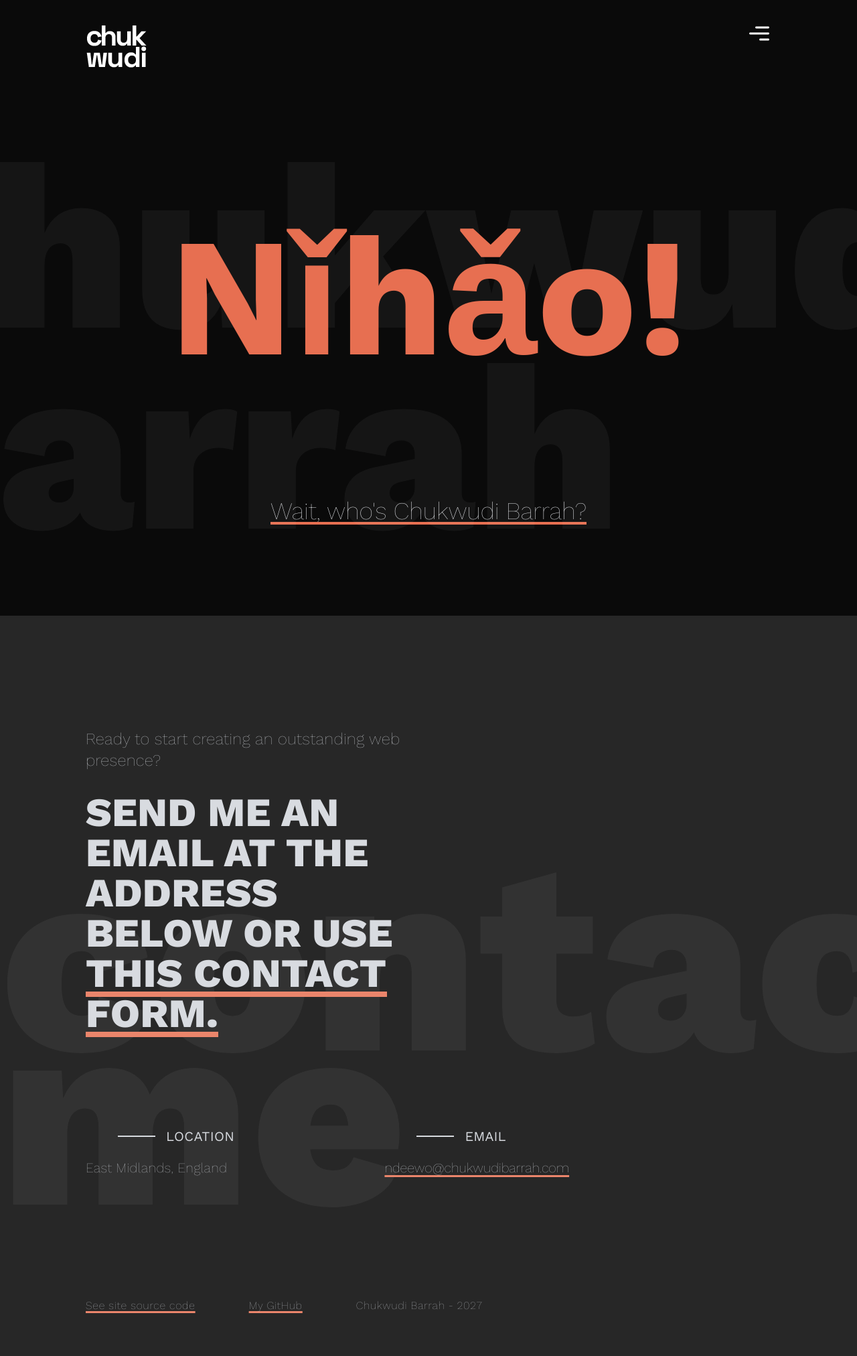
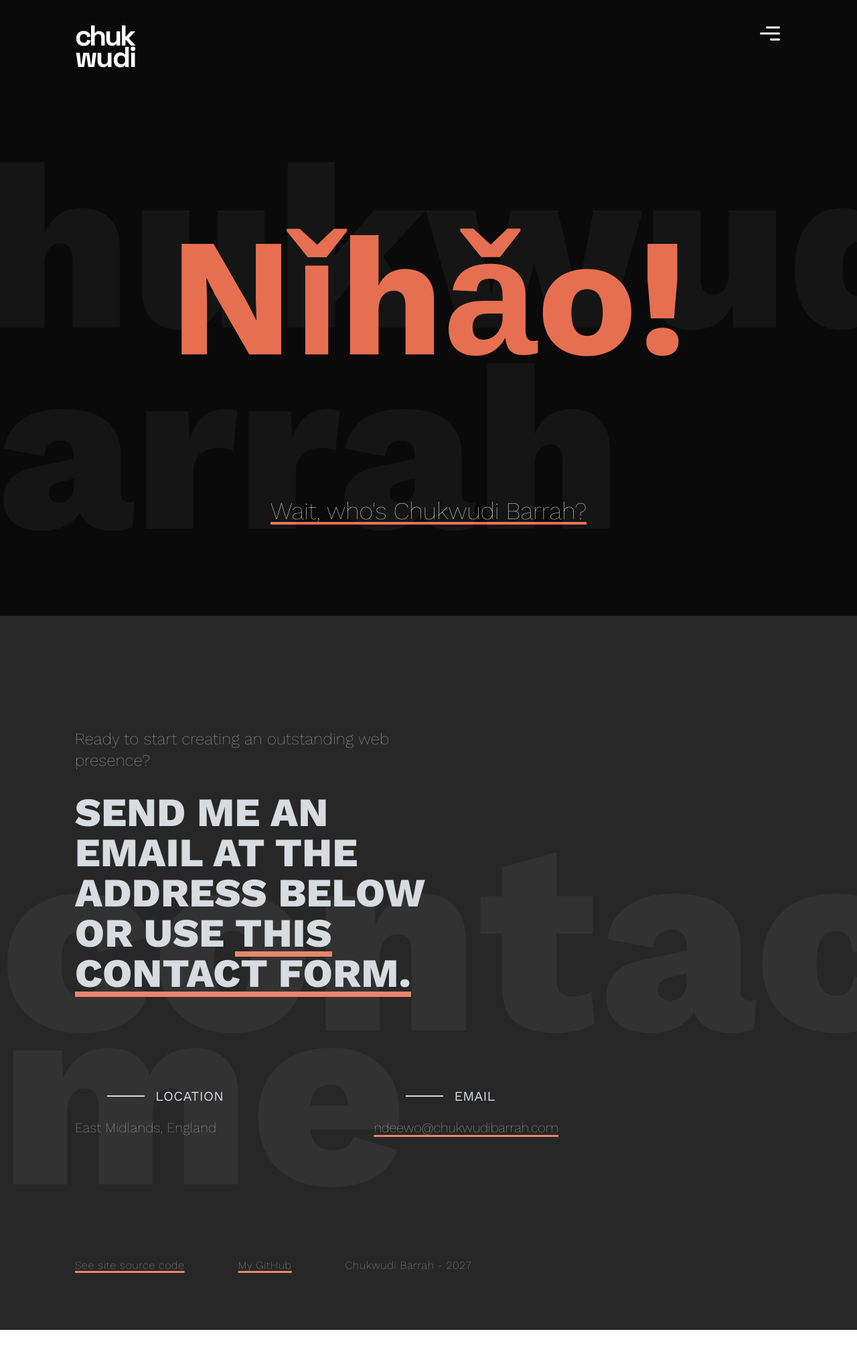
Before and after one commit to chukwudibarrah/ceebee, a Next.js app: page / in a window 1280 px wide. Shown: the top 2024 px of the page at 67% size. After the commit the page ends 1985 px from the top, so only its background shows below. Built offline with nearby package versions, Linux system fonts and the light colour scheme.

Commit message:
updated navbar border

```diff
--- a/app/components/Footer.tsx
+++ b/app/components/Footer.tsx
@@ -29,7 +29,7 @@ export default function Footer() {
           animate={{ y: 0 }}
           initial={{ y: "100%" }}
           transition={{ delay: 0.5, duration: 0.5 }}
-          className="text-gray-300 md:text-2xl text-xl md:px-32 px-11 font-thin leading-loose"
+          className="text-gray-300 md:text-2xl text-xl md:px-28 px-4 font-thin leading-loose"
         >
           Ready to start creating an outstanding web presence?
           <br />
@@ -54,7 +54,7 @@ export default function Footer() {
         animate={{ x: 0 }}
         initial={{ x: "100%" }}
         transition={{ delay: 0.75, duration: 0.75 }}
-        className="text-gray-300 flex flex-col md:flex-row my-20 md:px-32 px-11"
+        className="text-gray-300 flex flex-col md:flex-row my-20 md:px-28 px-4"
       >
         <div className="lg:mr-56 md:mb-24 mb-14 tracking-wide">
           <h3 className="flex items-center uppercase text-xl">
@@ -86,7 +86,7 @@ export default function Footer() {
         </div>
       </motion.div>
 
-      <div className="flex flex-col md:px-32 px-11 md:flex-row opacity-100 text-gray-300 font-thin tracking-wider z-20">
+      <div className="flex flex-col md:px-28 px-4 md:flex-row opacity-100 text-gray-300 font-thin tracking-wider z-20">
         <div className="text-gray-300">
           <Link
             href="https://github.com/chukwudibarrah/portfolio"
--- a/app/components/Menu.tsx
+++ b/app/components/Menu.tsx
@@ -9,7 +9,7 @@ export default function Menu() {
 
   return (
     <nav className="w-screen">
-      <div className="min-h-full w-full grid grid-cols-1 content-center text-left space-y-20 z-30 text-sienna font-bold text-6xl md:text-8xl pt-32 md:px-32 px-11">
+      <div className="min-h-full border-none border-neutral-950 w-full grid grid-cols-1 content-center text-left space-y-20 z-30 text-sienna font-bold text-6xl md:text-8xl pt-32 md:px-32 px-11">
         <Link
           className={`link ${
             pathname === "/about" ? "active" : ""
--- a/app/components/Navbar.tsx
+++ b/app/components/Navbar.tsx
@@ -24,7 +24,7 @@ export default function Navbar() {
         onOpenChange={(open) => setIsOpen(open)}
       >
         <DrawerTrigger className="w-screen">
-          <div className="min-w-full flex border-none justify-between md:px-32 px-11">
+          <div className="min-w-full flex border-none border-neutral-950 justify-between md:px-28 px-4">
             <div>
               <Link href="/">
                 <Image
@@ -47,7 +47,7 @@ export default function Navbar() {
           </div>
           <DrawerContent>
             <Menu />
-            <div className="flex mt-28 md:mt-56 lg:mt-40 md:px-32 px-11">
+            <div className="flex mt-28 md:mt-56 lg:mt-40 md:px-32 px-4">
               <DrawerFooter />
             </div>
           </DrawerContent>
--- a/app/journal/[slug]/PostContent.tsx
+++ b/app/journal/[slug]/PostContent.tsx
@@ -15,6 +15,8 @@ const PostContent = ({ slug }: { slug: string }) => {
   const [error, setError] = useState<string | null>(null);
   const router = useRouter();
   const pathname = usePathname();
+
+  const full = "100%"
 
   useEffect(() => {
     const fetchArticle = async () => {
@@ -144,12 +146,12 @@ const PostContent = ({ slug }: { slug: string }) => {
 
   return (
     <article className="min-w-screen overflow-hidden bg-neutral-950">
-      <div className="md:mx-28 mx-4 my-10">
+      <div className="md:px-28 px-4 my-10">
         <h1 className="text-5xl md:text-8xl font-bold text-gray-200">{articleFields.title}</h1>
         <p className="my-4 text-gray-200">{formatDate(articleFields.published)}</p>
       </div>
       {articleFields.featuredImage && (
-        <div className="md:mx-28 mx-4 my-10">
+        <div className="md:px-28 px-4 my-10 w-full">
           <Image
             src={`https:${articleFields.featuredImage.fields.file.url}`}
             alt="Article Thumbnail"
@@ -158,7 +160,7 @@ const PostContent = ({ slug }: { slug: string }) => {
           />
         </div>
       )}
-      <div className="md:mx-28 mx-4 my-16">
+      <div className="md:px-28 px-4 my-16">
         <div className="my-16 text-gray-200">{documentToReactComponents(articleFields.content, renderOptions)}</div>
         <hr />
         <div>
--- a/components/ui/drawer.tsx
+++ b/components/ui/drawer.tsx
@@ -14,7 +14,7 @@ const DrawerPortal = DrawerPrimitive.Portal
 const DrawerClose = DrawerPrimitive.Close
 const DrawerOverlay = React.forwardRef<React.ElementRef<typeof DrawerPrimitive.Overlay>, React.ComponentPropsWithoutRef<typeof DrawerPrimitive.Overlay>>(
   ({ className, ...props }, ref) => (
-    <DrawerPrimitive.Overlay ref={ref} className={cn("fixed inset-0 z-20 bg-black/80", className)} {...props} />
+    <DrawerPrimitive.Overlay ref={ref} className={cn("fixed inset-0 border-none border-neutral-950 z-20 bg-black/80", className)} {...props} />
   )
 )
 DrawerOverlay.displayName = DrawerPrimitive.Overlay.displayName
@@ -23,7 +23,7 @@ const DrawerContent = React.forwardRef<React.ElementRef<typeof DrawerPrimitive.C
   ({ className, children, ...props }, ref) => (
     <DrawerPortal>
       <DrawerOverlay />
-      <DrawerPrimitive.Content ref={ref} className={cn("fixed inset-y-0 right-0 z-20 flex h-screen flex-col bg-neutral-950", className)} {...props}>
+      <DrawerPrimitive.Content ref={ref} className={cn("fixed inset-y-0 right-0 z-20 border-none border-neutral-950 flex h-screen flex-col bg-neutral-950", className)} {...props}>
         <div className="mx-auto mt-4 h-2 w-full rounded-full bg-muted" />
         {children}
       </DrawerPrimitive.Content>
```
